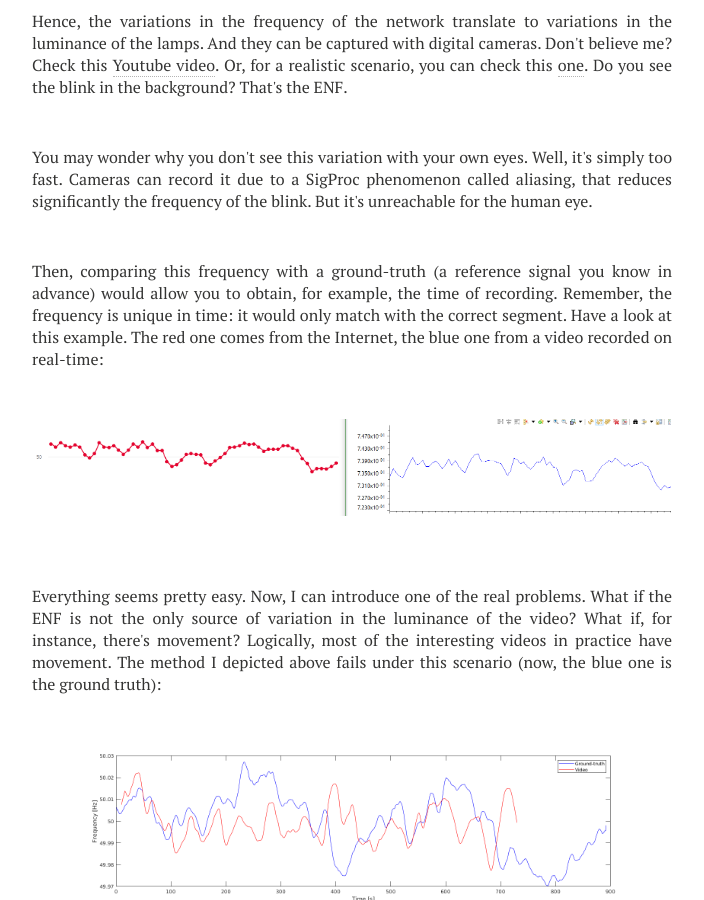
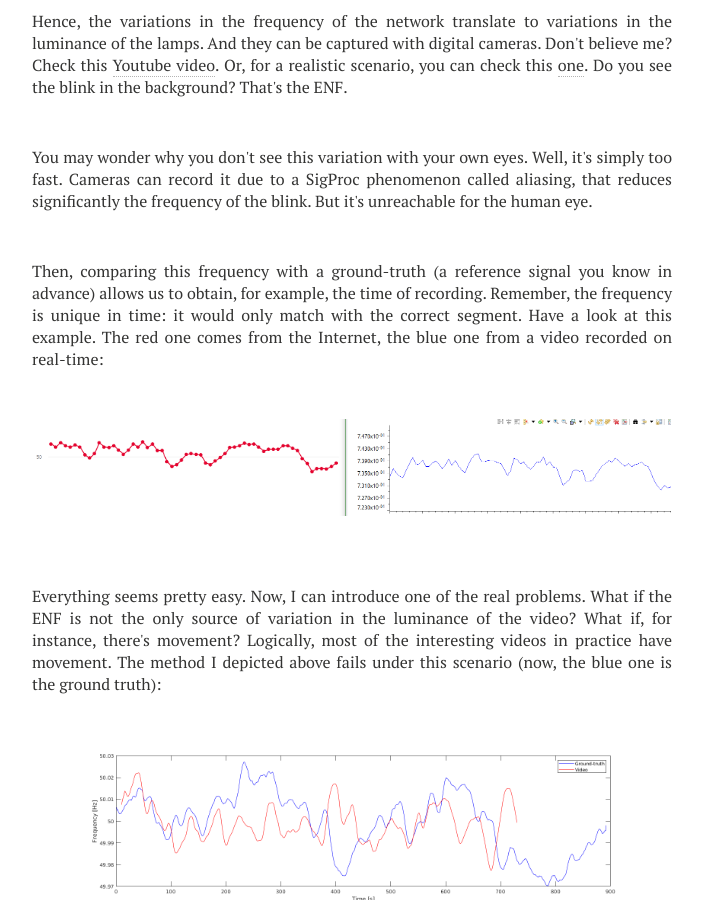
Before and after one commit to sf219/sfweb, a Jekyll site: the page built from _posts/2021-01-29-enf-basics.md, in a window 1280 px wide and 900 px high, scrolled down 1133 px. Shown: the whole window, without its empty margins (288-992 px from the left). Built offline with Jekyll 4.4.1, drawn with Linux system fonts in a browser that asks for light colours; nearby versions of some CDN libraries.

Commit message:
Update 2021-01-29-enf-basics.md

```diff
--- a/_posts/2021-01-29-enf-basics.md
+++ b/_posts/2021-01-29-enf-basics.md
@@ -47,7 +47,7 @@ You may wonder why you don't see this variation with your own eyes. Well, it's s
   </p>
   <br style="line-height:0px;" />
 <p>
-Then, comparing this frequency with a ground-truth (a reference signal you know in advance) would allow you to obtain, for example, the time of recording. Remember, the frequency is unique in time: it would only match with the correct segment. Have a look at this example. The red one comes from the Internet, the blue one from a video recorded on real-time:
+Then, comparing this frequency with a ground-truth (a reference signal you know in advance) allows us to obtain, for example, the time of recording. Remember, the frequency is unique in time: it would only match with the correct segment. Have a look at this example. The red one comes from the Internet, the blue one from a video recorded on real-time:
   </p>
 <br />
    <table width="100%" height="100%" align="center" valign="center">
```
